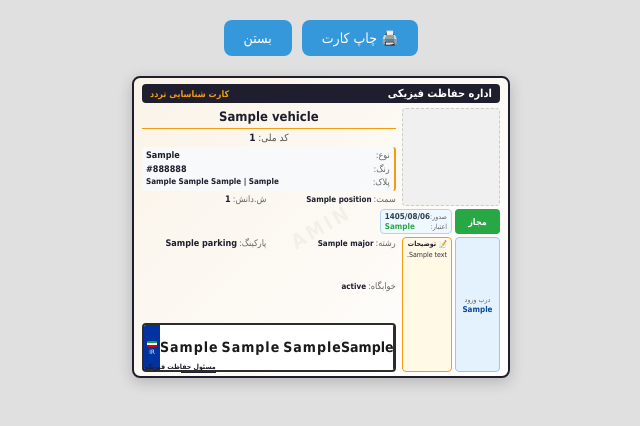
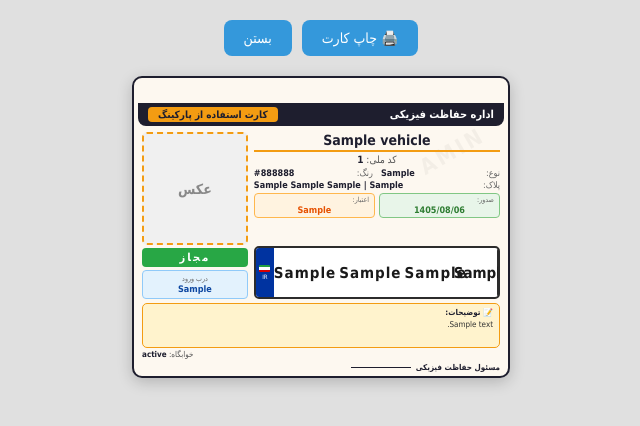
Before and after one commit to irancell939-dotcom/flask-notification-app, a Python web app: template templates/print_card.html in a window 1280 px wide. Shown: the top 426 px of the page, without its empty margins (319-959 px from the left). Run offline with Jinja, Linux system fonts and the light colour scheme; the template is opened without the code that fills it: most values are stand-ins (such as "Sample title", 1, 10 or a date in 2020).

Commit message:
Update print_card.html

```diff
--- a/templates/print_card.html
+++ b/templates/print_card.html
@@ -45,27 +45,29 @@
         .id-card {
             width: 10cm;
             height: 8cm;
-            background: linear-gradient(135deg, #faf3e8 0%, #fff 100%);
+            background: #fdf8f0;
             border: 2.5px solid #1e1e2e;
-            border-radius: 8px;
-            padding: 6px 8px;
+            border-radius: 10px;
+            padding: 0;
             position: relative;
             overflow: hidden;
             box-shadow: 0 4px 15px rgba(0,0,0,0.2);
             font-family: Tahoma, Arial, sans-serif;
             direction: rtl;
+            display: flex;
+            flex-direction: column;
         }
 
-        /* هدر کارت */
+        /* هدر کارت - دو بخشی */
         .card-header {
             background: #1e1e2e;
             color: white;
-            padding: 3px 8px;
-            border-radius: 4px;
-            margin-bottom: 5px;
             display: flex;
             justify-content: space-between;
             align-items: center;
+            padding: 4px 10px;
+            border-radius: 0 0 8px 8px;
+            margin: 0 4px;
         }
 
         .card-header .title {
@@ -74,8 +76,11 @@
         }
 
         .card-header .subtitle {
-            color: #f39c12;
-            font-size: 9px;
+            background: #f39c12;
+            color: #1e1e2e;
+            padding: 2px 10px;
+            border-radius: 4px;
+            font-size: 10px;
             font-weight: bold;
         }
 
@@ -83,189 +88,32 @@
         .card-body {
             display: flex;
             gap: 6px;
-            height: calc(100% - 22px);
+            padding: 6px 8px 0 8px;
+            flex: 1;
         }
 
-        /* ========== بخش سمت چپ: عکس + مجاز/تاریخ + درب/توضیحات ========== */
-        .left-section {
-            flex-shrink: 0;
-            width: 2.6cm;
+        /* ========== بخش سمت راست: اطلاعات ========== */
+        .right-section {
+            flex: 1;
             display: flex;
             flex-direction: column;
-            gap: 3px;
-        }
-
-        /* عکس راننده */
-        .driver-photo {
-            width: 2.6cm;
-            height: 2.6cm;
-            border-radius: 4px;
-            object-fit: cover;
-            border: 1.5px solid #f39c12;
-        }
-
-        .photo-placeholder {
-            width: 2.6cm;
-            height: 2.6cm;
-            border-radius: 4px;
-            background: #f0f0f0;
-            display: flex;
-            align-items: center;
-            justify-content: center;
-            font-size: 32px;
-            color: #888;
-            border: 1.5px dashed #ccc;
-        }
-
-        /* ردیف هم‌سطح: مجاز + تاریخ */
-        .status-date-row {
-            display: flex;
-            gap: 3px;
-            align-items: stretch;
-        }
-
-        .status-badge {
-            flex: 0 0 auto;
-            padding: 2px 4px;
-            border-radius: 4px;
-            font-size: 9px;
-            font-weight: bold;
-            color: white;
-            display: flex;
-            align-items: center;
-            justify-content: center;
-            min-width: 45px;
-        }
-
-        .status-badge.active {
-            background: #28a745;
-        }
-
-        .status-badge.expired {
-            background: #e74c3c;
-        }
-
-        .dates-box {
-            flex: 1;
-            background: #f0f8ff;
-            border: 1px solid #b0d4f1;
-            border-radius: 4px;
-            padding: 2px 4px;
-            display: flex;
-            flex-direction: column;
-            justify-content: center;
-            gap: 1px;
-        }
-
-        .date-row {
-            display: flex;
-            justify-content: space-between;
-            align-items: center;
-            font-size: 7px;
-        }
-
-        .date-label {
-            color: #666;
-        }
-
-        .date-value {
-            font-weight: bold;
-            font-size: 8px;
-        }
-
-        .date-value.issue {
-            color: #2c3e50;
-        }
-
-        .date-value.validity {
-            color: #28a745;
-        }
-
-        /* ردیف هم‌سطح: درب ورود + توضیحات */
-        .gate-desc-row {
-            display: flex;
-            gap: 3px;
-            align-items: stretch;
-            flex: 1;
-            min-height: 1.5cm;
-        }
-
-        .entrance-gate-box {
-            flex: 0 0 auto;
-            width: 45px;
-            background: #e3f2fd;
-            border: 1px solid #90caf9;
-            border-radius: 4px;
-            padding: 2px 4px;
-            text-align: center;
-            display: flex;
-            flex-direction: column;
-            justify-content: center;
-            gap: 1px;
-        }
-
-        .gate-label {
-            font-size: 7px;
-            color: #666;
-            font-weight: normal;
-        }
-
-        .gate-value {
-            font-size: 8px;
-            font-weight: bold;
-            color: #0d47a1;
-        }
-
-        .description-box {
-            flex: 1;
-            background: #fff9e6;
-            border: 1px solid #f39c12;
-            border-radius: 4px;
-            padding: 2px 4px;
-            font-size: 7px;
-            line-height: 1.4;
-            color: #333;
             overflow: hidden;
-            display: flex;
-            flex-direction: column;
-        }
-
-        .desc-title {
-            font-weight: bold;
-            color: #1e1e2e;
-            font-size: 7px;
-            margin-bottom: 1px;
-        }
-
-        .desc-text {
-            flex: 1;
-            overflow: hidden;
-        }
-
-        /* ========== بخش سمت راست: اطلاعات + پلاک ========== */
-        .right-section {
-            flex: 1;
-            font-size: 9px;
-            line-height: 1.4;
-            overflow: hidden;
-            display: flex;
-            flex-direction: column;
         }
 
         .driver-name {
             font-weight: bold;
-            font-size: 13px;
+            font-size: 14px;
             color: #1e1e2e;
+            text-align: center;
             margin-bottom: 2px;
-            border-bottom: 1.5px solid #f39c12;
+            border-bottom: 2px solid #f39c12;
             padding-bottom: 2px;
-            text-align: center;
         }
 
         .national-id {
             font-size: 10px;
             text-align: center;
-            margin-bottom: 2px;
+            margin-bottom: 3px;
             color: #555;
         }
 
@@ -273,77 +121,90 @@
             color: #1e1e2e;
             direction: ltr;
             display: inline-block;
+            font-weight: bold;
         }
 
-        /* ستون عمودی نوع/رنگ/پلاک */
-        .vehicle-info-column {
-            display: flex;
-            flex-direction: column;
-            gap: 1px;
-            margin-bottom: 2px;
-            background: #f8f9fa;
-            padding: 2px 4px;
-            border-radius: 3px;
-            border-right: 2px solid #f39c12;
-        }
-
-        .vehicle-info-row {
-            display: flex;
-            justify-content: space-between;
+        /* گرید اطلاعات خودرو */
+        .vehicle-info-grid {
+            display: grid;
+            grid-template-columns: 1fr 1fr;
+            gap: 2px 8px;
+            margin-bottom: 3px;
             font-size: 9px;
         }
 
-        .vehicle-info-row .label {
+        .vehicle-info-grid .info-row {
+            display: flex;
+            justify-content: space-between;
+            gap: 4px;
+        }
+
+        .vehicle-info-grid .info-label {
             color: #666;
         }
 
-        .vehicle-info-row .value {
+        .vehicle-info-grid .info-value {
             font-weight: bold;
             color: #1e1e2e;
         }
 
-        /* گرید اطلاعات */
-        .info-grid {
-            display: grid;
-            grid-template-columns: 1fr 1fr;
-            gap: 1px 5px;
-            flex: 1;
+        /* تاریخ‌ها در کادرهای رنگی */
+        .dates-row {
+            display: flex;
+            gap: 4px;
+            margin-bottom: 3px;
         }
 
-        .info-item {
+        .date-box {
+            flex: 1;
+            padding: 2px 5px;
+            border-radius: 4px;
+            font-size: 8px;
             display: flex;
-            gap: 2px;
-            font-size: 9px;
-            align-items: baseline;
+            flex-direction: column;
+            gap: 1px;
         }
 
-        .info-label {
+        .date-box.issue {
+            background: #e8f5e9;
+            border: 1px solid #81c784;
+        }
+
+        .date-box.validity {
+            background: #fff3e0;
+            border: 1px solid #ffb74d;
+        }
+
+        .date-box .d-label {
+            font-size: 7px;
             color: #666;
         }
 
-        .info-value {
+        .date-box .d-value {
+            font-size: 9px;
             font-weight: bold;
-            color: #1e1e2e;
+            direction: ltr;
+            text-align: center;
         }
 
-        .info-value.small {
-            font-size: 8px;
+        .date-box.issue .d-value {
+            color: #2e7d32;
         }
 
-        .full-width {
-            grid-column: 1 / -1;
+        .date-box.validity .d-value {
+            color: #e65100;
         }
 
-        /* پلاک عریض در پایین سمت راست (زیر خوابگاه) */
+        /* پلاک عریض واقعی */
         .big-plate {
             display: flex;
             align-items: stretch;
             background: white;
             border: 2px solid #2c2c2c;
-            border-radius: 4px;
+            border-radius: 5px;
             overflow: hidden;
             direction: ltr;
-            height: 1.3cm;
+            height: 1.4cm;
             width: 100%;
             margin-top: auto;
         }
@@ -358,12 +219,12 @@
             align-items: center;
             justify-content: center;
             line-height: 1.1;
-            min-width: 16px;
+            min-width: 18px;
         }
 
         .big-plate .bp-flag {
-            width: 10px;
-            height: 6px;
+            width: 11px;
+            height: 7px;
             background: linear-gradient(to bottom, #239f40 33%, white 33%, white 66%, #da0000 66%);
             border-radius: 1px;
             margin-bottom: 2px;
@@ -374,7 +235,7 @@
             display: flex;
             align-items: center;
             justify-content: center;
-            font-size: 14px;
+            font-size: 15px;
             font-weight: bold;
             color: #1a1a1a;
             gap: 3px;
@@ -383,31 +244,147 @@
 
         .big-plate .bp-code {
             border-right: 1.5px solid #2c2c2c;
-            padding: 0 4px;
+            padding: 0 5px;
+            display: flex;
+            align-items: center;
+            justify-content: center;
+            font-size: 15px;
+            font-weight: bold;
+            color: #1a1a1a;
+            min-width: 22px;
+        }
+
+        /* ========== بخش سمت چپ: عکس + مجاز + درب ========== */
+        .left-section {
+            flex-shrink: 0;
+            width: 2.8cm;
+            display: flex;
+            flex-direction: column;
+            gap: 3px;
+        }
+
+        .driver-photo {
+            width: 2.8cm;
+            height: 3cm;
+            border-radius: 5px;
+            object-fit: cover;
+            border: 2px solid #f39c12;
+            background: #f0f0f0;
+        }
+
+        .photo-placeholder {
+            width: 2.8cm;
+            height: 3cm;
+            border-radius: 5px;
+            background: #f0f0f0;
             display: flex;
             align-items: center;
             justify-content: center;
             font-size: 14px;
+            color: #888;
+            border: 2px dashed #f39c12;
             font-weight: bold;
-            color: #1a1a1a;
-            min-width: 18px;
+        }
+
+        /* برچسب مجاز */
+        .status-badge {
+            text-align: center;
+            padding: 3px 4px;
+            border-radius: 4px;
+            font-size: 11px;
+            font-weight: bold;
+            color: white;
+            letter-spacing: 2px;
+        }
+
+        .status-badge.active {
+            background: #28a745;
+        }
+
+        .status-badge.expired {
+            background: #e74c3c;
+        }
+
+        /* کادر آبی کم‌رنگ برای درب ورود */
+        .entrance-gate-box {
+            background: #e3f2fd;
+            border: 1px solid #90caf9;
+            border-radius: 4px;
+            padding: 3px 4px;
+            text-align: center;
+            flex: 1;
+            display: flex;
+            flex-direction: column;
+            justify-content: center;
+            gap: 1px;
+        }
+
+        .gate-label {
+            font-size: 7px;
+            color: #666;
+        }
+
+        .gate-value {
+            font-size: 9px;
+            font-weight: bold;
+            color: #0d47a1;
+        }
+
+        /* کادر نارنجی برای توضیحات - عرض کامل */
+        .description-box {
+            margin: 4px 8px 0 8px;
+            background: #fff3cd;
+            border: 1.5px solid #f39c12;
+            border-radius: 5px;
+            padding: 3px 6px;
+            font-size: 8px;
+            line-height: 1.4;
+            color: #333;
+            min-height: 1.2cm;
+            display: flex;
+            flex-direction: column;
+        }
+
+        .desc-title {
+            font-weight: bold;
+            color: #1e1e2e;
+            font-size: 8px;
+            margin-bottom: 1px;
+        }
+
+        .desc-text {
+            flex: 1;
+            overflow: hidden;
+        }
+
+        /* اطلاعات پایین (خوابگاه) */
+        .bottom-info {
+            padding: 2px 8px;
+            font-size: 8px;
+            color: #555;
+            display: flex;
+            justify-content: flex-end;
+        }
+
+        .bottom-info strong {
+            color: #1e1e2e;
         }
 
         /* مسئول حفاظت فیزیکی */
         .security-official {
-            position: absolute;
-            bottom: 3px;
-            left: 8px;
-            font-size: 7px;
+            padding: 2px 8px 4px 8px;
+            font-size: 8px;
             color: #1e1e2e;
             font-weight: bold;
+            display: flex;
+            align-items: center;
+            gap: 5px;
         }
 
         .security-official .line {
-            display: block;
-            width: 35px;
+            flex: 1;
             border-top: 1px solid #1e1e2e;
-            margin-top: 1px;
+            max-width: 60px;
         }
 
         /* واترمارک */
@@ -416,12 +393,18 @@
             top: 50%;
             left: 50%;
             transform: translate(-50%, -50%) rotate(-30deg);
-            font-size: 20px;
+            font-size: 22px;
             color: rgba(0,0,0,0.04);
             font-weight: bold;
             letter-spacing: 3px;
             pointer-events: none;
             white-space: nowrap;
+            z-index: 0;
+        }
+
+        .id-card > * {
+            position: relative;
+            z-index: 1;
         }
 
         /* استایل چاپ */
@@ -460,64 +443,14 @@
         <!-- واترمارک -->
         <div class="watermark">AMIN</div>
 
-        <!-- هدر کارت -->
+        <!-- هدر کارت دو بخشی -->
         <div class="card-header">
             <div class="title">اداره حفاظت فیزیکی</div>
-            <div class="subtitle">کارت شناسایی تردد</div>
+            <div class="subtitle">کارت استفاده از پارکینگ</div>
         </div>
 
+        <!-- بدنه کارت -->
         <div class="card-body">
-
-            <!-- ========== بخش سمت چپ: عکس + مجاز/تاریخ + درب/توضیحات ========== -->
-            <div class="left-section">
-
-                <!-- عکس راننده -->
-                {% if vehicle.photo_path %}
-                <img src="{{ url_for('uploaded_file', filename=vehicle.photo_path.split('/')[-1], _external=True) }}"
-                     alt="عکس"
-                     class="driver-photo">
-                {% else %}
-                <div class="photo-placeholder"></div>
-                {% endif %}
-
-                <!-- ردیف هم‌سطح: مجاز + تاریخ صدور/اعتبار -->
-                <div class="status-date-row">
-                    {% if vehicle.is_expired() %}
-                    <div class="status-badge expired">منقضی</div>
-                    {% else %}
-                    <div class="status-badge active">مجاز</div>
-                    {% endif %}
-
-                    <div class="dates-box">
-                        <div class="date-row">
-                            <span class="date-label">صدور:</span>
-                            <span class="date-value issue" id="issueDate">-</span>
-                        </div>
-                        <div class="date-row">
-                            <span class="date-label">اعتبار:</span>
-                            <span class="date-value validity">{{ vehicle.get_shamsi_validity() }}</span>
-                        </div>
-                    </div>
-                </div>
-
-                <!-- ردیف هم‌سطح: درب ورود + توضیحات -->
-                <div class="gate-desc-row">
-                    {% if vehicle.entrance_gate %}
-                    <div class="entrance-gate-box">
-                        <div class="gate-label">درب ورود</div>
-                        <div class="gate-value">{{ vehicle.entrance_gate }}</div>
-                    </div>
-                    {% endif %}
-
-                    {% if vehicle.description %}
-                    <div class="description-box">
-                        <div class="desc-title">📝 توضیحات</div>
-                        <div class="desc-text">{{ vehicle.description[:70] }}{% if vehicle.description|length > 70 %}...{% endif %}</div>
-                    </div>
-                    {% endif %}
-                </div>
-
-            </div>
 
             <!-- ========== بخش سمت راست: اطلاعات + پلاک ========== -->
             <div class="right-section">
@@ -530,61 +463,35 @@
                 </div>
                 {% endif %}
 
-                <!-- ستون عمودی نوع/رنگ/پلاک -->
-                <div class="vehicle-info-column">
-                    <div class="vehicle-info-row">
-                        <span class="label">نوع:</span>
-                        <span class="value">{{ vehicle.vehicle_type }}</span>
+                <!-- گرید اطلاعات خودرو -->
+                <div class="vehicle-info-grid">
+                    <div class="info-row">
+                        <span class="info-label">نوع:</span>
+                        <span class="info-value">{{ vehicle.vehicle_type }}</span>
                     </div>
-                    <div class="vehicle-info-row">
-                        <span class="label">رنگ:</span>
-                        <span class="value">{{ vehicle.color }}</span>
+                    <div class="info-row">
+                        <span class="info-label">رنگ:</span>
+                        <span class="info-value">{{ vehicle.color }}</span>
                     </div>
-                    <div class="vehicle-info-row">
-                        <span class="label">پلاک:</span>
-                        <span class="value" style="direction: ltr; font-size: 8px;">{{ vehicle.plate_1 }} {{ vehicle.plate_2 }} {{ vehicle.plate_3 }} | {{ vehicle.plate_4 }}</span>
+                    <div class="info-row" style="grid-column: 1 / -1;">
+                        <span class="info-label">پلاک:</span>
+                        <span class="info-value" style="direction: ltr;">{{ vehicle.plate_1 }} {{ vehicle.plate_2 }} {{ vehicle.plate_3 }} | {{ vehicle.plate_4 }}</span>
                     </div>
                 </div>
 
-                <!-- گرید اطلاعات -->
-                <div class="info-grid">
-                    {% if vehicle.position %}
-                    <div class="info-item">
-                        <span class="info-label">سمت:</span>
-                        <span class="info-value small">{{ vehicle.position }}</span>
+                <!-- تاریخ‌ها در کادرهای رنگی -->
+                <div class="dates-row">
+                    <div class="date-box issue">
+                        <span class="d-label">صدور:</span>
+                        <span class="d-value" id="issueDate">-</span>
                     </div>
-                    {% endif %}
-
-                    {% if vehicle.student_id %}
-                    <div class="info-item">
-                        <span class="info-label">ش.دانش:</span>
-                        <span class="info-value">{{ vehicle.student_id }}</span>
+                    <div class="date-box validity">
+                        <span class="d-label">اعتبار:</span>
+                        <span class="d-value">{{ vehicle.get_shamsi_validity() }}</span>
                     </div>
-                    {% endif %}
-
-                    {% if vehicle.major %}
-                    <div class="info-item">
-                        <span class="info-label">رشته:</span>
-                        <span class="info-value small">{{ vehicle.major }}</span>
-                    </div>
-                    {% endif %}
-
-                    {% if vehicle.parking %}
-                    <div class="info-item">
-                        <span class="info-label">پارکینگ:</span>
-                        <span class="info-value">{{ vehicle.parking }}</span>
-                    </div>
-                    {% endif %}
-
-                    {% if vehicle.dormitory_status %}
-                    <div class="info-item full-width">
-                        <span class="info-label">خوابگاه:</span>
-                        <span class="info-value small">{{ vehicle.dormitory_status }}</span>
-                    </div>
-                    {% endif %}
                 </div>
 
-                <!-- پلاک عریض در پایین (زیر خوابگاه) -->
+                <!-- پلاک عریض واقعی -->
                 <div class="big-plate">
                     <div class="bp-blue">
                         <div class="bp-flag"></div>
@@ -600,7 +507,50 @@
 
             </div>
 
+            <!-- ========== بخش سمت چپ: عکس + مجاز + درب ========== -->
+            <div class="left-section">
+
+                {% if vehicle.photo_path %}
+                <img src="{{ url_for('uploaded_file', filename=vehicle.photo_path.split('/')[-1], _external=True) }}"
+                     alt="عکس"
+                     class="driver-photo">
+                {% else %}
+                <div class="photo-placeholder">عکس</div>
+                {% endif %}
+
+                <!-- برچسب مجاز -->
+                {% if vehicle.is_expired() %}
+                <div class="status-badge expired">منقضی</div>
+                {% else %}
+                <div class="status-badge active">مجاز</div>
+                {% endif %}
+
+                <!-- کادر آبی کم‌رنگ برای درب ورود -->
+                {% if vehicle.entrance_gate %}
+                <div class="entrance-gate-box">
+                    <div class="gate-label">درب ورود</div>
+                    <div class="gate-value">{{ vehicle.entrance_gate }}</div>
+                </div>
+                {% endif %}
+
+            </div>
+
         </div>
+
+        <!-- کادر نارنجی برای توضیحات - عرض کامل -->
+        {% if vehicle.description %}
+        <div class="description-box">
+            <div class="desc-title">📝 توضیحات:</div>
+            <div class="desc-text">{{ vehicle.description[:120] }}{% if vehicle.description|length > 120 %}...{% endif %}</div>
+        </div>
+        {% endif %}
+
+        <!-- اطلاعات پایین (خوابگاه) -->
+        {% if vehicle.dormitory_status %}
+        <div class="bottom-info">
+            <span>خوابگاه: <strong>{{ vehicle.dormitory_status }}</strong></span>
+        </div>
+        {% endif %}
 
         <!-- مسئول حفاظت فیزیکی -->
         <div class="security-official">
```
